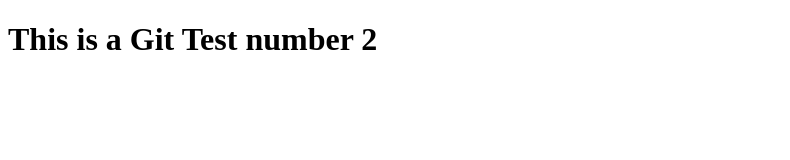
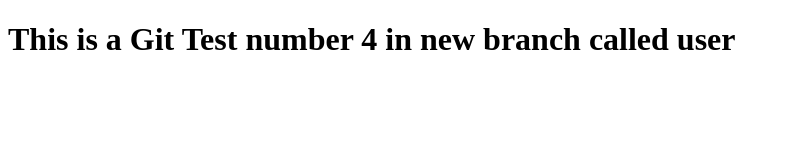
Before and after one commit to SEASONjijie/Season, a plain HTML site: page index.html in a window 1280 px wide. Shown: the whole page, without its empty margins (0-790 px from the left). Drawn offline with Linux system fonts and the light colour scheme.

Commit message:
add changes is user1 branch

```diff
--- a/index.html
+++ b/index.html
@@ -5,6 +5,6 @@
 <title>Index page for testing</title>
 </head>
 <body>
-<h1>This is a Git Test number 2 </h1>
+<h1>This is a Git Test number 4 in new branch called user </h1>
 </body>
 </html>
```
